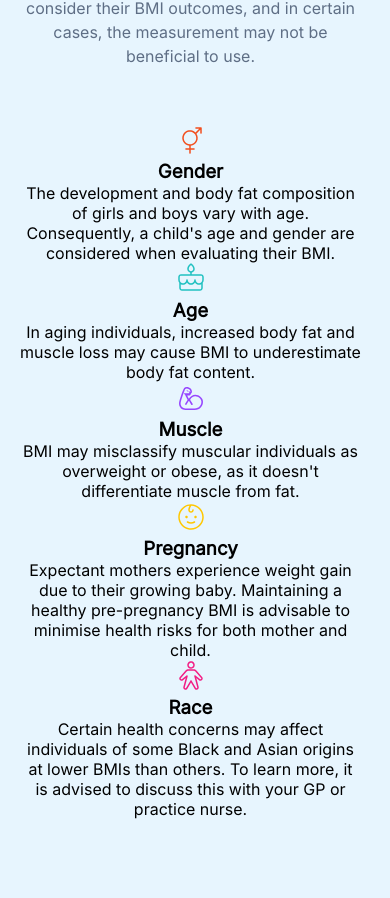
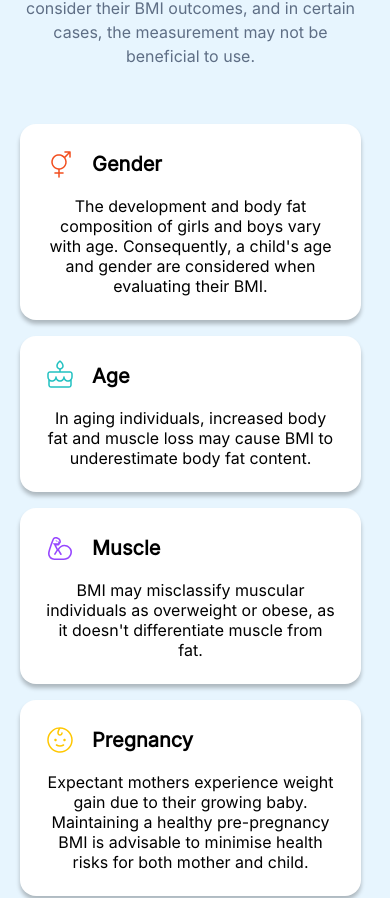
Before and after one commit to Oleksandr-Berd/bodymass-calcualtor, a React (Create React App) app: page / in a window 390 px wide. Shown: the part 2997-3895 px from the top of the page. Built offline with nearby package versions, Linux system fonts and the light colour scheme.

Commit message:
compeleted mobile

```diff
--- a/src/Components/Limitations/LimitationItem/LimitationItem.tsx
+++ b/src/Components/Limitations/LimitationItem/LimitationItem.tsx
@@ -1,3 +1,4 @@
+import * as SC from "./LimitationItemStyled"
 
 interface IProps {
     icon: React.ReactElement;
@@ -6,13 +7,13 @@ interface IProps {
 }
 
 const LimitationItem: React.FC<IProps> = ({ title, icon, text }) => {
-    return (<li>
-        <div>
+    return (<SC.Item>
+        <SC.IconContainer>
             {icon}
-            <h3>{title}</h3>
-        </div>
+            <SC.Title>{title}</SC.Title>
+        </SC.IconContainer>
         <p>{text}</p>
-    </li> );
+    </SC.Item> );
 }
 
 export default LimitationItem;
--- /dev/null
+++ b/src/Components/Limitations/LimitationItem/LimitationItemStyled.ts
@@ -0,0 +1,33 @@
+import styled from "styled-components";
+
+export const Item = styled.li`
+  padding-top: ${(props) => props.theme.space[6]};
+  padding-bottom: ${(props) => props.theme.space[6]};
+  padding-left: ${(props) => props.theme.space[6]};
+  padding-right: ${(props) => props.theme.space[6]};
+
+  margin-bottom: ${(props) => props.theme.space[4]};
+
+  background: ${(props) => props.theme.color.white};
+
+  box-shadow: 0px 4px 4px 0px #00000040;
+
+  border-radius: ${(props) => props.theme.radius[3]};
+`;
+
+export const IconContainer = styled.div`
+  display: flex;
+  align-items: center;
+
+  margin-bottom: ${(props) => props.theme.space[4]};
+`;
+
+export const Title = styled.h3`
+  margin-left: ${(props) => props.theme.space[4]};
+
+  font-weight: ${(props) => props.theme.weight.bold};
+  font-size: ${(props) => props.theme.size.S};
+  line-height: 1.21;
+`;
+
+export const Text = styled.p``
```
